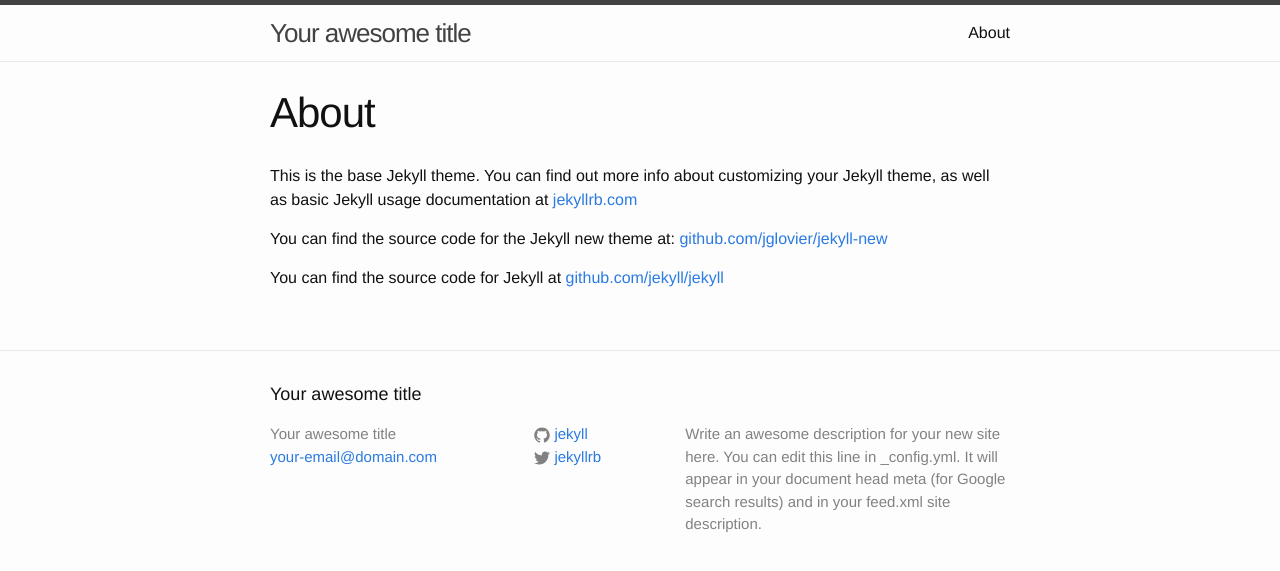
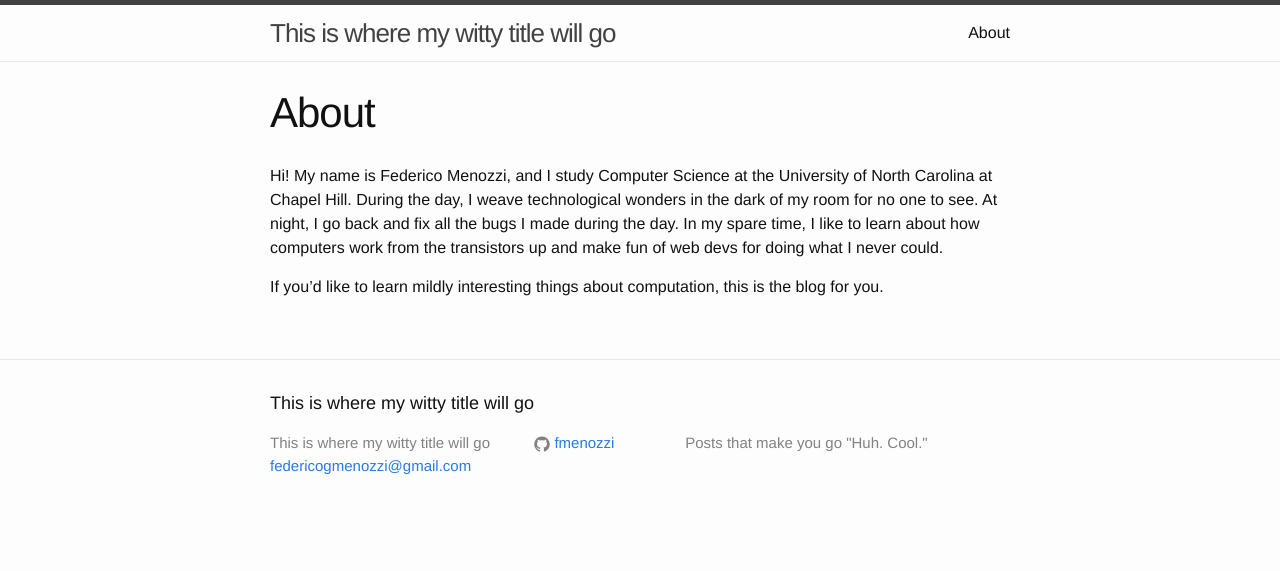
Before and after one commit to fmenozzi/fmenozzi.github.io, a Jekyll site: the page built from about.md, in a window 1280 px wide. Shown: the top 571 px of the page. Built offline with Jekyll 4.4.1, drawn with Linux system fonts in a browser that asks for light colours.

Commit message:
Trying to figure out how Jekyll works

```diff
--- a/_config.yml
+++ b/_config.yml
@@ -1,14 +1,11 @@
 # Site settings
-title: Your awesome title
-email: your-email@domain.com
-description: > # this means to ignore newlines until "baseurl:"
-  Write an awesome description for your new site here. You can edit this
-  line in _config.yml. It will appear in your document head meta (for
-  Google search results) and in your feed.xml site description.
-baseurl: "" # the subpath of your site, e.g. /blog/
-url: "http://yourdomain.com" # the base hostname & protocol for your site
-twitter_username: jekyllrb
-github_username:  jekyll
+title: This is where my witty title will go
+email: federicogmenozzi@gmail.com
+description: > # This means to ignore newlines until "baseurl:"
+    Posts that make you go "Huh. Cool."
+#baseurl: "" # the subpath of your site, e.g. /blog/
+#url: "http://yourdomain.com" # the base hostname & protocol for your site
+github_username: fmenozzi
 
 # Build settings
 markdown: kramdown
--- a/about.md
+++ b/about.md
@@ -4,8 +4,6 @@
 permalink: /about/
 ---
 
-This is the base Jekyll theme. You can find out more info about customizing your Jekyll theme, as well as basic Jekyll usage documentation at [jekyllrb.com](http://jekyllrb.com/)
+Hi! My name is Federico Menozzi, and I study Computer Science at the University of North Carolina at Chapel Hill. During the day, I weave technological wonders in the dark of my room for no one to see. At night, I go back and fix all the bugs I made during the day. In my spare time, I like to learn about how computers work from the transistors up and make fun of web devs for doing what I never could.
 
-You can find the source code for the Jekyll new theme at: [github.com/jglovier/jekyll-new](https://github.com/jglovier/jekyll-new)
-
-You can find the source code for Jekyll at [github.com/jekyll/jekyll](https://github.com/jekyll/jekyll)
+If you'd like to learn mildly interesting things about computation, this is the blog for you.
--- a/index.html
+++ b/index.html
@@ -18,6 +18,8 @@
     {% endfor %}
   </ul>
 
+  <!--
   <p class="rss-subscribe">subscribe <a href="{{ "/feed.xml" | prepend: site.baseurl }}">via RSS</a></p>
+  -->
 
 </div>
```
Also changed, not shown: _posts/2015-09-21-location-location-location.markdown (added, +21 -0 lines).
